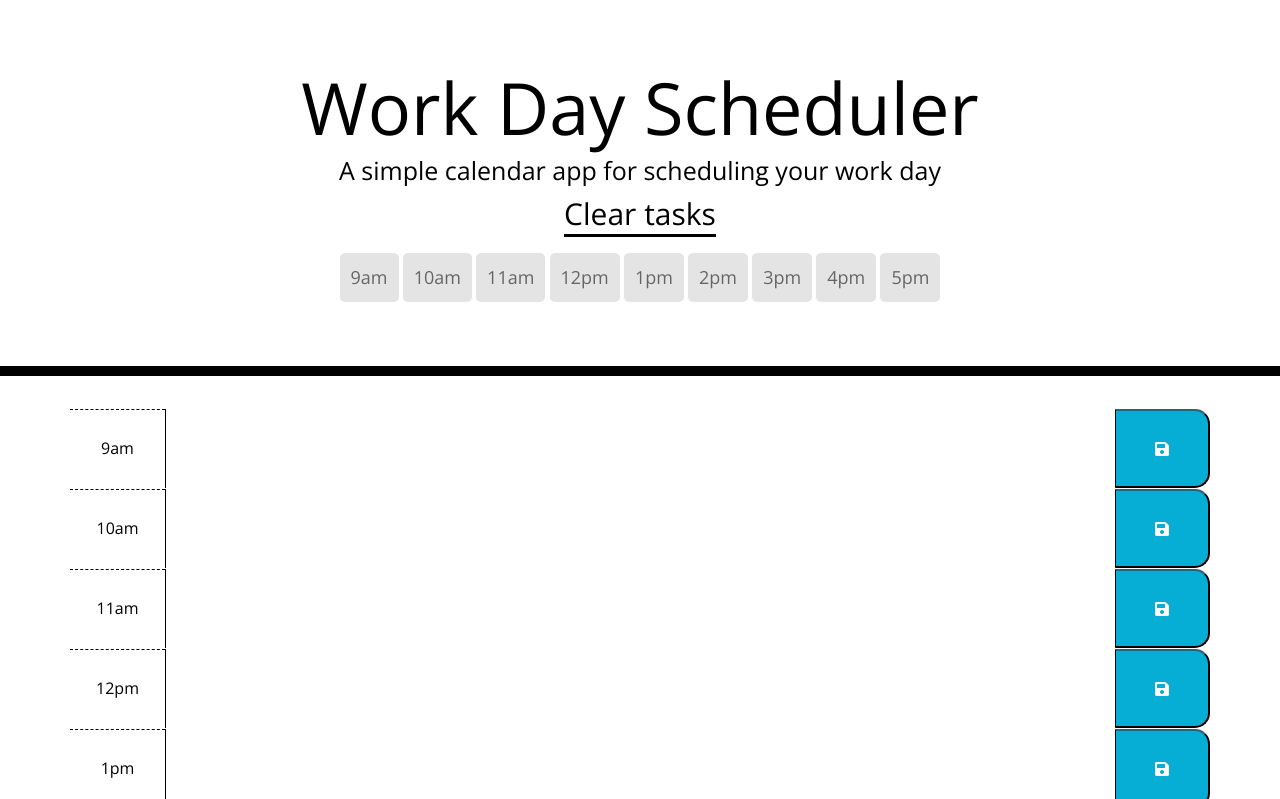
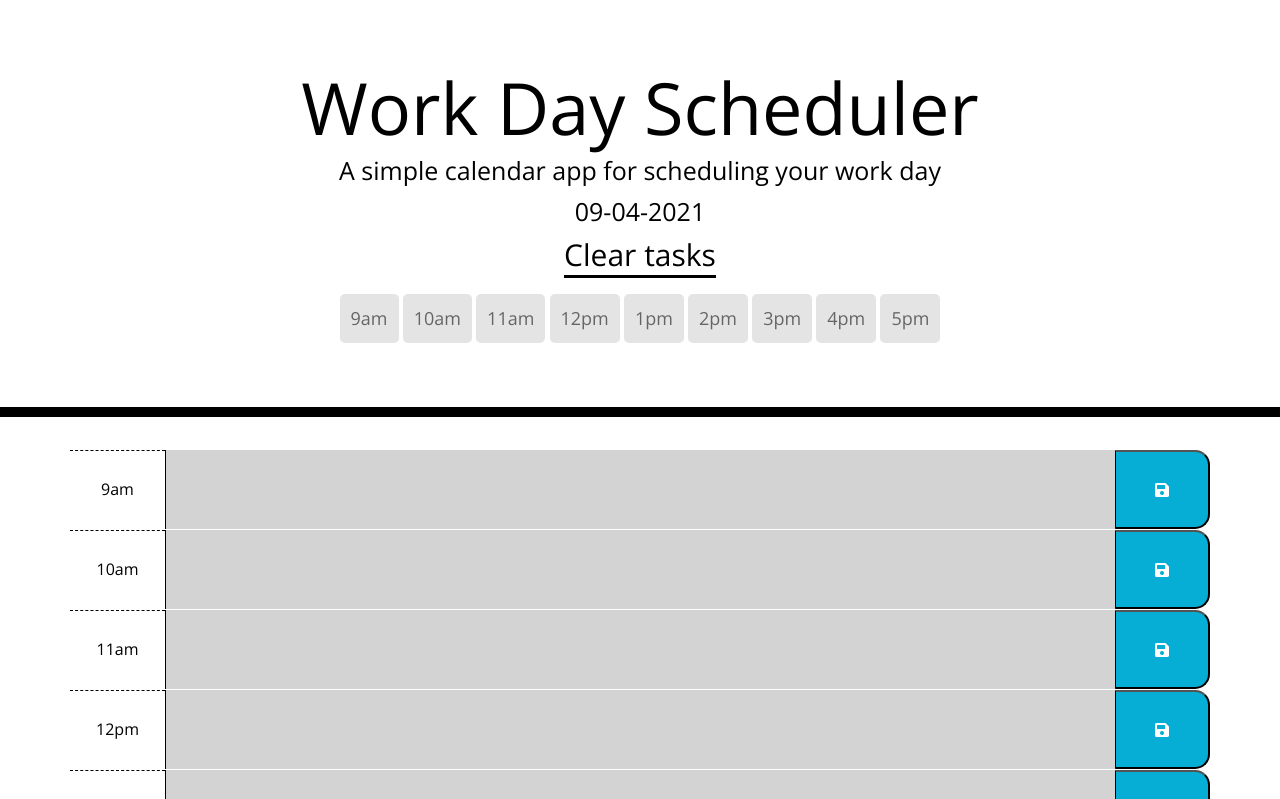
Before and after one commit to Dherington1/Work-Day-Scheduler, a plain HTML site: page index.html in a window 1280 px wide. Shown: the top 799 px of the page. Drawn offline with nearby package versions, Linux system fonts and the light colour scheme; files that its build step writes are made by us from their sources.

Commit message:
fixed css & js paths for index

```diff
--- a/index.html
+++ b/index.html
@@ -22,7 +22,7 @@
       href="https://fonts.googleapis.com/css?family=Open+Sans&display=swap"
       rel="stylesheet"
     />
-    <link rel="stylesheet" href="style.css" />
+    <link rel="stylesheet" href="Develop/css/style.css" />
     <title>Work Day Scheduler</title>
   </head>
 
@@ -104,6 +104,6 @@
 
     <script src="https://code.jquery.com/jquery-3.4.1.min.js"></script>
     <script src="https://cdnjs.cloudflare.com/ajax/libs/moment.js/2.24.0/moment.min.js"></script>
-    <script src="script.js"></script>
+    <script src="Develop/js/script.js"></script>
   </body>
 </html>
```
